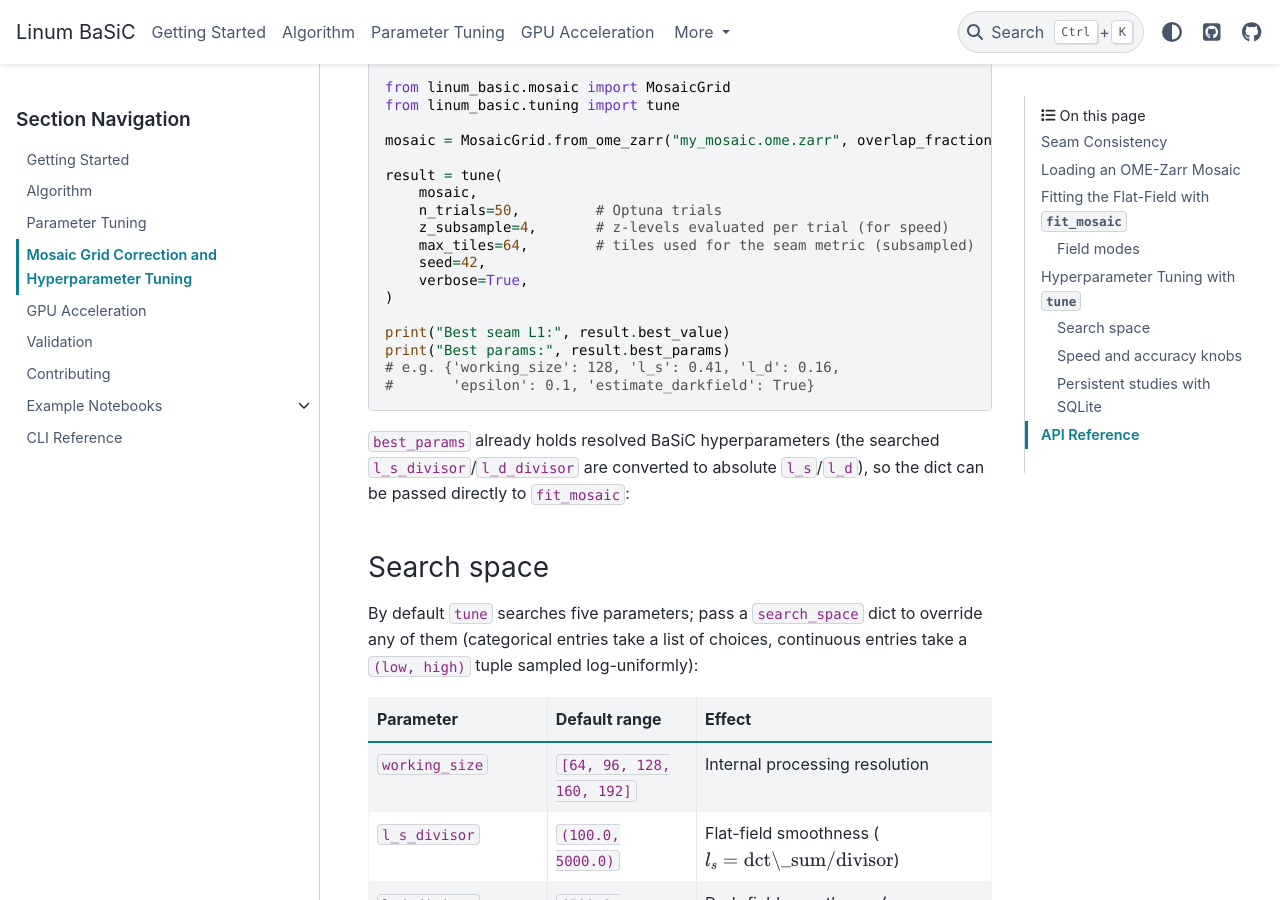
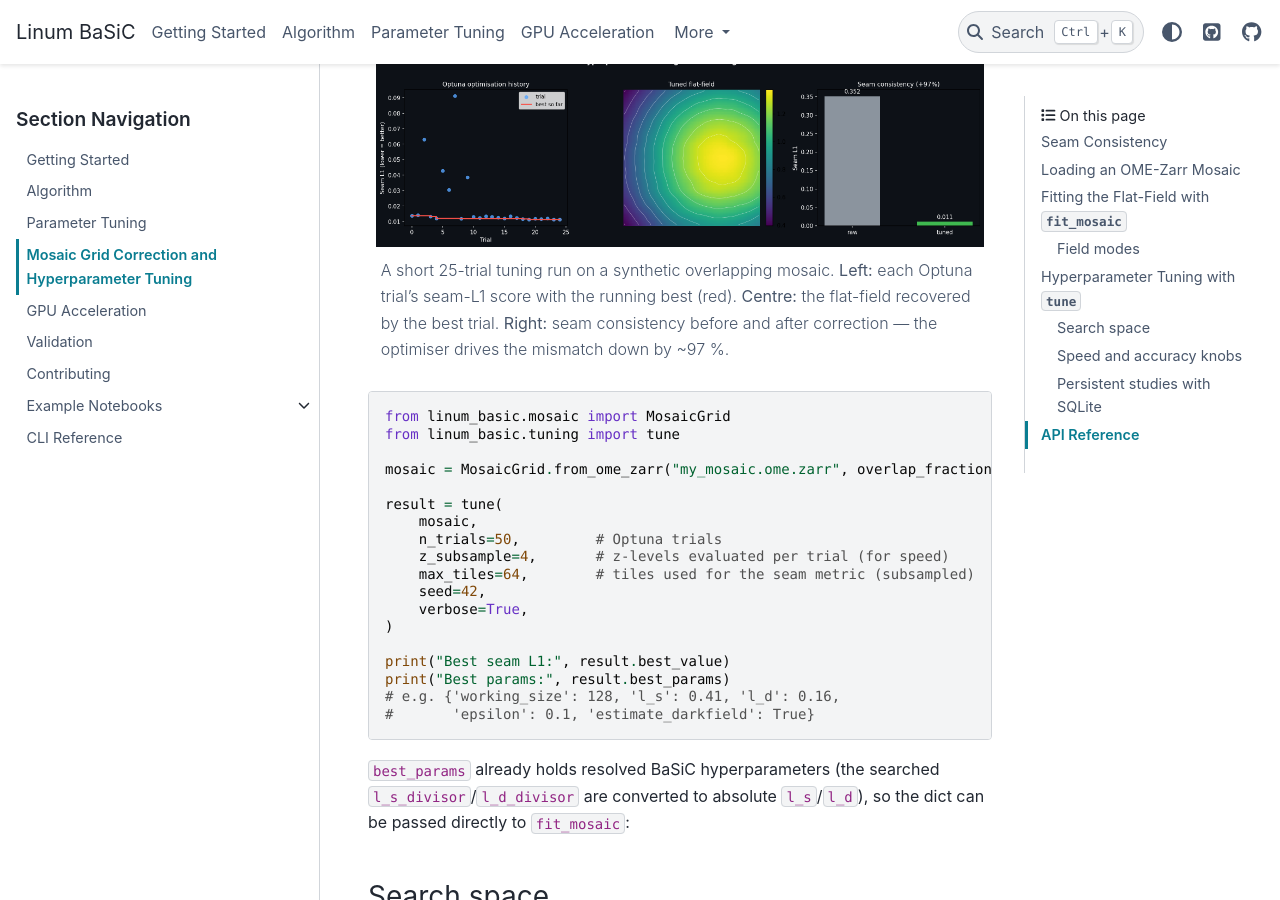
Before and after one commit to linum-uqam/PyBaSiC, a Sphinx documentation site: the page built from docs/tuning.md, in a window 1280 px wide and 900 px high, scrolled down 3325 px. Built offline with Sphinx 7.4.7 and the PyData theme 0.15.4, drawn with Linux system fonts in a browser that asks for light colours; pages that are not in the unit, such as notebooks, are missing from menus.

Commit message:
Embed 3D flat-field and tuning demo figures in docs

````diff
--- a/docs/tuning.md
+++ b/docs/tuning.md
@@ -148,6 +148,17 @@ l_s = \frac{\text{dct\_sum}}{l_s\text{\_divisor}}, \quad
 l_d = \frac{\text{dct\_sum}}{l_d\text{\_divisor}}
 $$
 
+```{figure} _static/demo/tuning_demo.png
+:alt: Optuna optimisation history, tuned flat-field, and seam-consistency improvement
+:align: center
+:width: 100%
+
+A short 25-trial tuning run on a synthetic overlapping mosaic.  **Left:** each
+Optuna trial's seam-L1 score with the running best (red).  **Centre:** the
+flat-field recovered by the best trial.  **Right:** seam consistency before and
+after correction — the optimiser drives the mismatch down by ~97 %.
+```
+
 ```python
 from linum_basic.mosaic import MosaicGrid
 from linum_basic.tuning import tune
````
Also changed, not shown: other parts of docs/tuning.md (+1 -1 lines), docs/index.rst (+9 -0 lines), docs/_static/demo/flatfield_3d.png (added), docs/_static/demo/tuning_demo.png (added).
